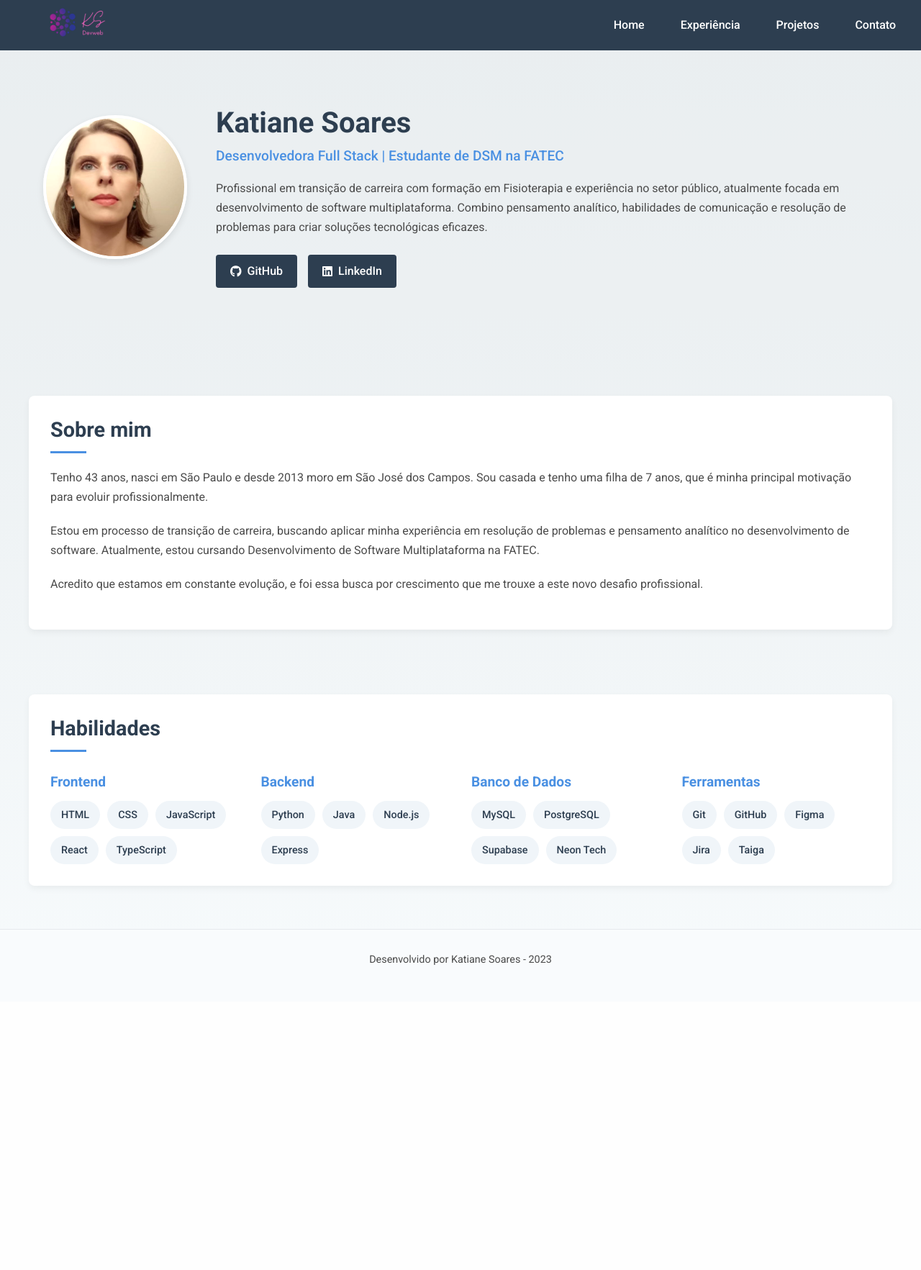
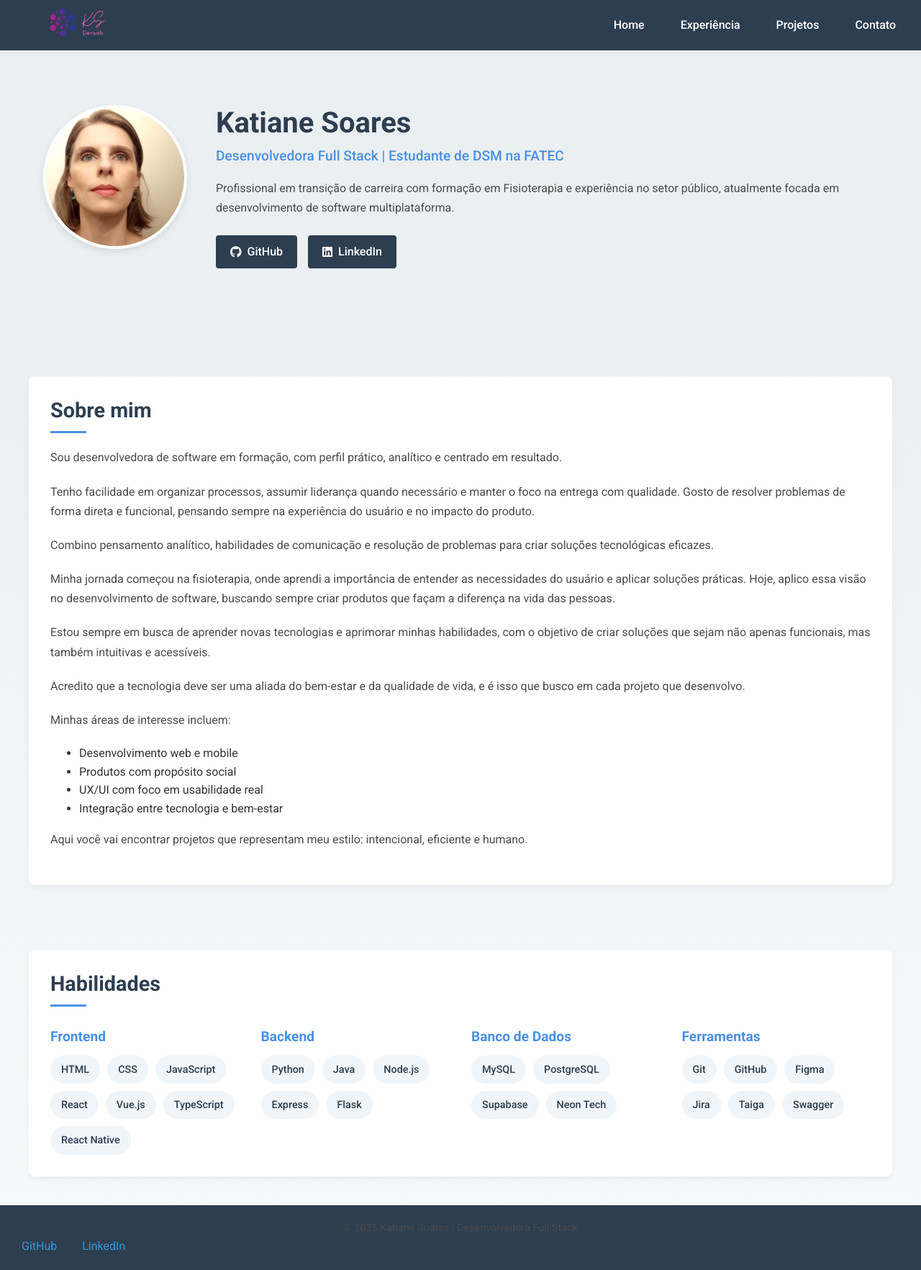
Before and after one commit to Katianefatec/Portfolio, a Flask app: page / in a window 1280 px wide. Shown: the whole page at 72% size. Before the commit the page ends 1341 px from the top, so only its background shows below. Run offline with Flask 2, Linux system fonts and the light colour scheme; some libraries are stand-ins or nearby versions.

Commit message:
atualizando projetos e sobre mim

```diff
--- a/Src/static/css/estilos.css
+++ b/Src/static/css/estilos.css
@@ -552,13 +589,19 @@
     }
 
     /* Footer */
-    footer {
+
+    .footer {
+      background-color: #2c3e50;
+      color: #fff;
       text-align: center;
-      color: #2d3e50;
-      padding: 30px 0;
-      margin-top: 60px;
-      background-color: #f9fbfd;
-      border-top: 1px solid #e6e9ed;
+      padding: 20px;
+      margin-top: 40px;
+    }
+
+    .footer a {
+      color: #3498db;
+      margin: 0 10px;
+      text-decoration: none;
     }
 
     footer .name {
--- a/Src/templates/base.html
+++ b/Src/templates/base.html
@@ -71,12 +71,11 @@
       </a>
     </nav>
 
-    <footer>
-      <div class="name">
-        <p>Desenvolvido por Katiane Soares - 2023</p>
-      </div>
-      <div class="img-footer">
-        <a href="https://github.com/Katianefatec" target="_blank"></a>
+    <footer class="footer">
+      <p>© 2025 Katiane Soares | Desenvolvedora Full Stack</p>
+      <div class="social-links">
+        <a href="https://github.com/Katianefatec" target="_blank">GitHub</a>
+        <a href="https://www.linkedin.com/in/katiane-soares-4b8193245/" target="_blank">LinkedIn</a>
       </div>
     </footer>
 
--- a/Src/templates/index.html
+++ b/Src/templates/index.html
@@ -16,9 +16,7 @@
         <p class="bio">
           Profissional em transição de carreira com formação em Fisioterapia e
           experiência no setor público, atualmente focada em desenvolvimento de
-          software multiplataforma. Combino pensamento analítico, habilidades de
-          comunicação e resolução de problemas para criar soluções tecnológicas
-          eficazes.
+          software multiplataforma.
         </p>
         <div class="social-links">
           <a
@@ -45,19 +43,45 @@
   <div class="about-content">
     <h2>Sobre mim</h2>
     <p>
-      Tenho {{ idade_usuario }} anos, nasci em São Paulo e desde 2013 moro em
-      São José dos Campos. Sou casada e tenho uma filha de {{ idade_filha }}
-      anos, que é minha principal motivação para evoluir profissionalmente.
+      Sou desenvolvedora de software em formação, com perfil prático, analítico
+      e centrado em resultado.
     </p>
     <p>
-      Estou em processo de transição de carreira, buscando aplicar minha
-      experiência em resolução de problemas e pensamento analítico no
-      desenvolvimento de software. Atualmente, estou cursando Desenvolvimento de
-      Software Multiplataforma na FATEC.
+      Tenho facilidade em organizar processos, assumir liderança quando
+      necessário e manter o foco na entrega com qualidade. Gosto de resolver
+      problemas de forma direta e funcional, pensando sempre na experiência do
+      usuário e no impacto do produto.
     </p>
     <p>
-      Acredito que estamos em constante evolução, e foi essa busca por
-      crescimento que me trouxe a este novo desafio profissional.
+    Combino pensamento analítico, habilidades de comunicação e resolução de
+    problemas para criar soluções tecnológicas eficazes.
+    </p>
+    <p>
+      Minha jornada começou na fisioterapia, onde aprendi a importância de
+      entender as necessidades do usuário e aplicar soluções práticas. Hoje,
+      aplico essa visão no desenvolvimento de software, buscando sempre criar
+      produtos que façam a diferença na vida das pessoas.
+    </p>
+    <p>
+      Estou sempre em busca de aprender novas tecnologias e aprimorar minhas
+      habilidades, com o objetivo de criar soluções que sejam não apenas
+      funcionais, mas também intuitivas e acessíveis.
+    </p>
+    <p>
+      Acredito que a tecnologia deve ser uma aliada do bem-estar e da qualidade
+      de vida, e é isso que busco em cada projeto que desenvolvo.
+    </p>
+
+    <p>Minhas áreas de interesse incluem:</p>
+    <ul>
+      <li>Desenvolvimento web e mobile</li>
+      <li>Produtos com propósito social</li>
+      <li>UX/UI com foco em usabilidade real</li>
+      <li>Integração entre tecnologia e bem-estar</li>
+    </ul>
+    <p>
+      Aqui você vai encontrar projetos que representam meu estilo: intencional,
+      eficiente e humano.
     </p>
   </div>
 </div>
@@ -72,7 +96,9 @@
         <span class="skill-tag">CSS</span>
         <span class="skill-tag">JavaScript</span>
         <span class="skill-tag">React</span>
+        <span class="skill-tag">Vue.js</span>
         <span class="skill-tag">TypeScript</span>
+        <span class="skill-tag">React Native</span>
       </div>
     </div>
     <div class="skill-category">
@@ -82,6 +108,7 @@
         <span class="skill-tag">Java</span>
         <span class="skill-tag">Node.js</span>
         <span class="skill-tag">Express</span>
+        <span class="skill-tag">Flask</span>
       </div>
     </div>
     <div class="skill-category">
@@ -101,6 +128,7 @@
         <span class="skill-tag">Figma</span>
         <span class="skill-tag">Jira</span>
         <span class="skill-tag">Taiga</span>
+        <span class="skill-tag">Swagger</span>
       </div>
     </div>
   </div>
```
Also changed, not shown: other parts of Src/static/css/estilos.css (+44 -0 lines), Src/templates/projetos.html (+50 -0 lines), Src/static/img/omni.jpeg (added).
